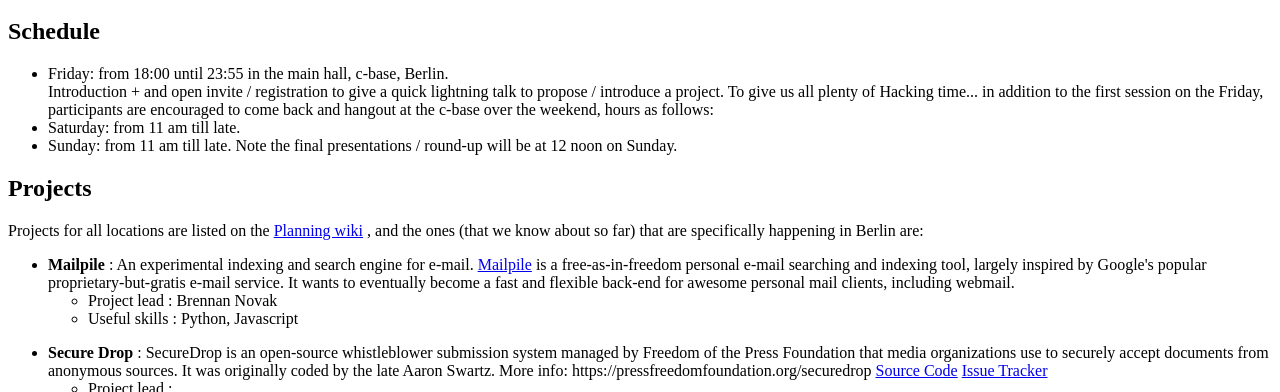
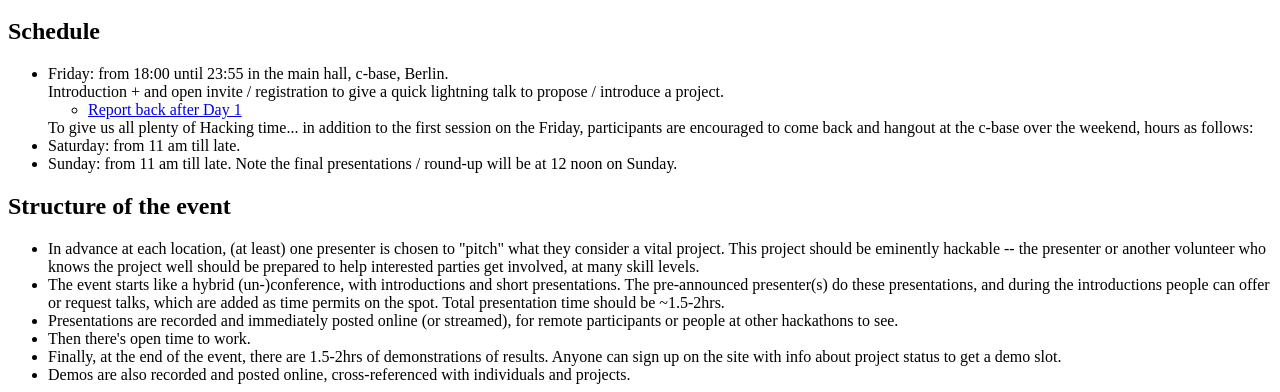
Before and after one commit to aaronswartzhackathon/berlin.aaronswartzhackathon.org, a plain HTML site: page index.html in a window 1280 px wide. Shown: the part 408-800 px from the top of the page. Drawn offline with Linux system fonts and the light colour scheme.

Commit message:
updated the index page to include day 1 report back

```diff
--- a/index.html
+++ b/index.html
@@ -16,15 +16,35 @@ Nearest u-bahn station: Jannowitzbrucke (S-Bahn lines S5, S7 and S75 and the U-B
 <h2>Schedule</h2>
 <ul>
 <li>Friday: from 18:00 until 23:55 in the main hall, c-base, Berlin.</li>
-Introduction + and open invite / registration to give a quick lightning talk to propose / introduce a project. To give us all plenty of Hacking time... in addition to the first session on the Friday, participants are encouraged to come back and hangout at the c-base over the weekend, hours as follows:
+Introduction + and open invite / registration to give a quick lightning talk to propose / introduce a project.
+<ul><li><a href="https://securedrop.hackpad.com/Report-Back-from-Berlin-Hackathon-Friday-TJPriWiRfn0">Report back after Day 1</a></li>
+</ul>
+
+To give us all plenty of Hacking time... in addition to the first session on the Friday, participants are encouraged to come back and hangout at the c-base over the weekend, hours as follows:
 <li>Saturday: from 11 am till late.</li>
 <li>Sunday: from 11 am till late. Note the final presentations / round-up will be at 12 noon on Sunday.</li>
 </ul>
+
+<h2>Structure of the event</h2>
+<ul>
+<li>
+In advance at each location, (at least) one presenter is chosen to "pitch" what they consider a vital project. This project should be eminently hackable -- the presenter or another volunteer who knows the project well should be prepared to help interested parties get involved, at many skill levels.</li>
+
+<li>The event starts like a hybrid (un-)conference, with introductions and short presentations. The pre-announced presenter(s) do these presentations, and during the introductions people can offer or request talks, which are added as time permits on the spot. Total presentation time should be ~1.5-2hrs.</li>
+
+<li>Presentations are recorded and immediately posted online (or streamed), for remote participants or people at other hackathons to see.</li>
+
+<li>Then there's open time to work.</li>
+
+<li>Finally, at the end of the event, there are 1.5-2hrs of demonstrations of results. Anyone can sign up on the site with info about project status to get a demo slot.</li>
+
+<li>Demos are also recorded and posted online, cross-referenced with individuals and projects.</li>
 
 <h2>Projects</h2>
 Projects for all locations are listed on the <a href="https://www.noisebridge.net/wiki/Worldwide_Aaron_Swartz_Memorial_Hackathon_Series#Projects_to_Work_on">Planning wiki</a> , and the ones (that we know about so far) that are specifically happening in Berlin are:
 
 <ul>
+<li><strong>Note: Brennan is not able to attend in person, please join irc.freenode.net:6697 #mailpile to collaborate</strong></li>
 
 <li><strong>Mailpile</strong> : An experimental indexing and search engine for e-mail. <a href="http://www.mailpile.is/">Mailpile</a> is a free-as-in-freedom personal e-mail searching and indexing tool, largely inspired by Google's popular proprietary-but-gratis e-mail service. It wants to eventually become a fast and flexible back-end for awesome personal mail clients, including webmail.</li>
 
```
